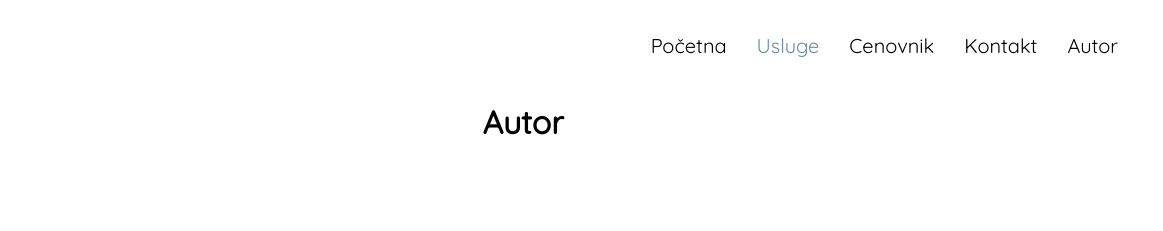
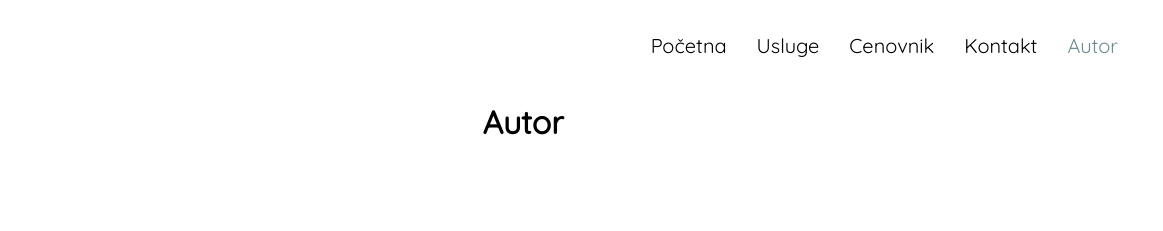
Before and after one commit to jovanovicmilica/kviz, a plain HTML site: page webdizajn/autor.html in a window 1280 px wide. Shown: the top 231 px of the page, 117-1280 px from the left. Drawn offline with Linux system fonts and the light colour scheme.

Commit message:
Update autor.html

```diff
--- a/webdizajn/autor.html
+++ b/webdizajn/autor.html
@@ -24,7 +24,7 @@
                     <a href="index.html">Početna</a>
                 </li>
                 <li>
-                    <a href="usluge.html" class="aktivan">Usluge</a>
+                    <a href="usluge.html">Usluge</a>
                 </li>
                 <li>
                     <a href="cenovnik.html">Cenovnik</a>
@@ -33,7 +33,7 @@
                     <a href="kontakt.html">Kontakt</a>
                 </li>
                 <li>
-                    <a href="autor.html">Autor</a>
+                    <a href="autor.html" class="aktivan">Autor</a>
                 </li>
             </ul>
         </nav>
```
